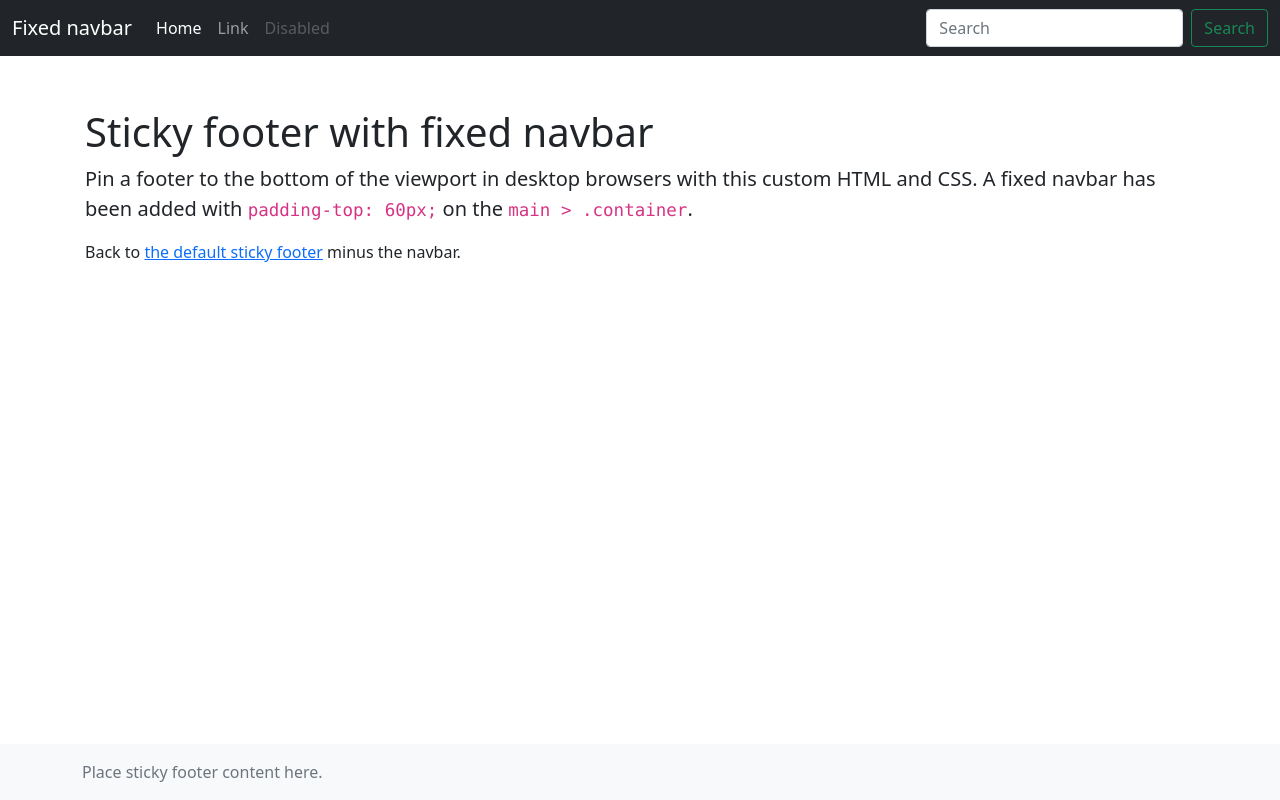
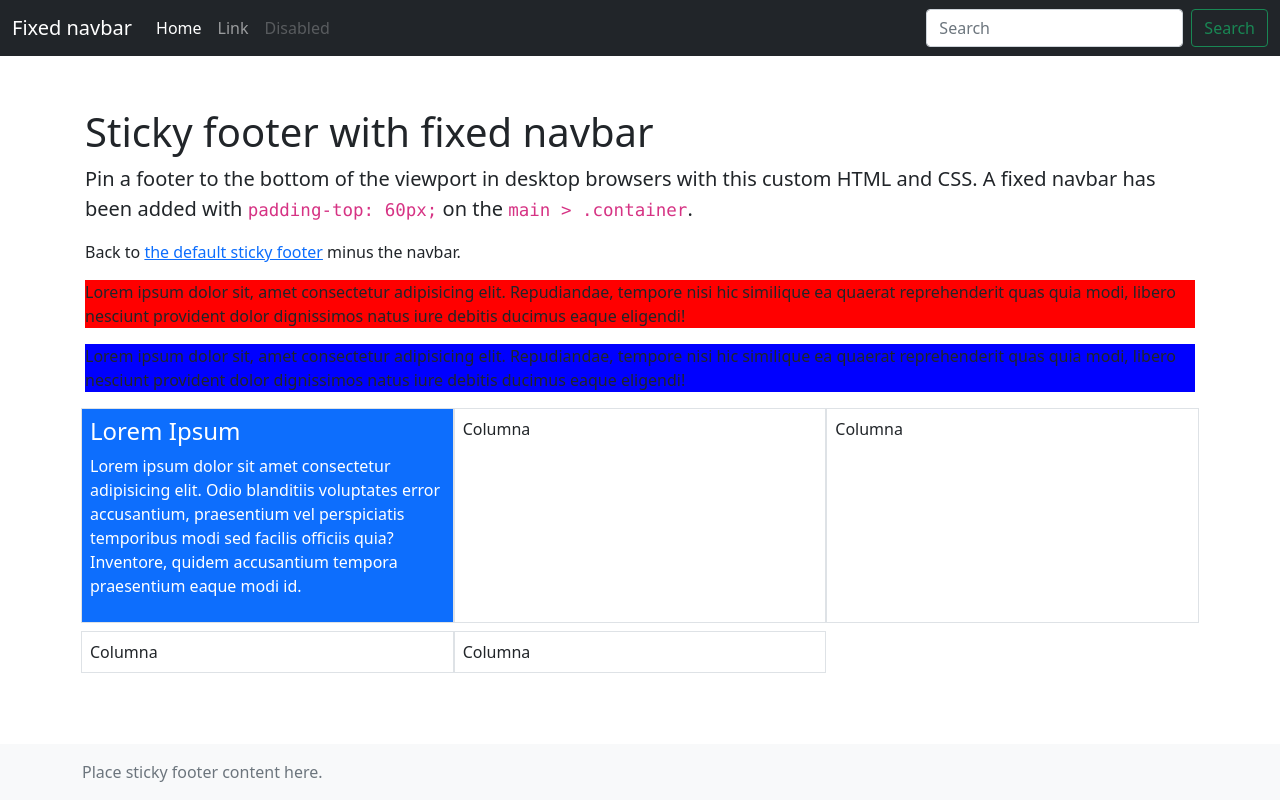
Before and after one commit to anadelarue/-mi-proyecto-web-mod8-mpvd, a plain HTML site: page index.html in a window 1280 px wide. Drawn offline with Linux system fonts and the light colour scheme.

Commit message:
actualización

```diff
--- a/index.html
+++ b/index.html
@@ -73,6 +73,30 @@
     <h1 class="mt-5">Sticky footer with fixed navbar</h1>
     <p class="lead">Pin a footer to the bottom of the viewport in desktop browsers with this custom HTML and CSS. A fixed navbar has been added with <code class="small">padding-top: 60px;</code> on the <code class="small">main &gt; .container</code>.</p>
     <p>Back to <a href="../examples/sticky-footer/">the default sticky footer</a> minus the navbar.</p>
+    <div style="background-color: red;">
+      <p>Lorem ipsum dolor sit, amet consectetur adipisicing elit. Repudiandae, tempore nisi hic similique ea quaerat reprehenderit quas quia modi, libero nesciunt provident dolor dignissimos natus iure debitis ducimus eaque eligendi!</p>
+    </div>
+    <div style="background-color: blue;">
+      <p>Lorem ipsum dolor sit, amet consectetur adipisicing elit. Repudiandae, tempore nisi hic similique ea quaerat reprehenderit quas quia modi, libero nesciunt provident dolor dignissimos natus iure debitis ducimus eaque eligendi!</p>
+    </div>
+    <div class="row gx-2 gy-2">
+      <div class="col-12 col-sm-12 col-md-6 col-lg-4 border p-2 bg-primary text-white">
+        <h4>Lorem Ipsum</h4>
+        <p>Lorem ipsum dolor sit amet consectetur adipisicing elit. Odio blanditiis voluptates error accusantium, praesentium vel perspiciatis temporibus modi sed facilis officiis quia? Inventore, quidem accusantium tempora praesentium eaque modi id.</p>
+      </div>
+      <div class="col-12 col-sm-12 col-md-6 col-lg-4 border p-2">
+        Columna
+      </div>
+      <div class="col-12 col-sm-12 col-md-6 col-lg-4 border p-2">
+        Columna
+      </div>
+      <div class="col-12 col-sm-12 col-md-6 col-lg-4 border p-2">
+        Columna
+      </div>
+      <div class="col-12 col-sm-12 col-md-12 col-lg-4 border p-2">
+        Columna
+      </div>
+    </div>
   </div>
 </main>
 
```
